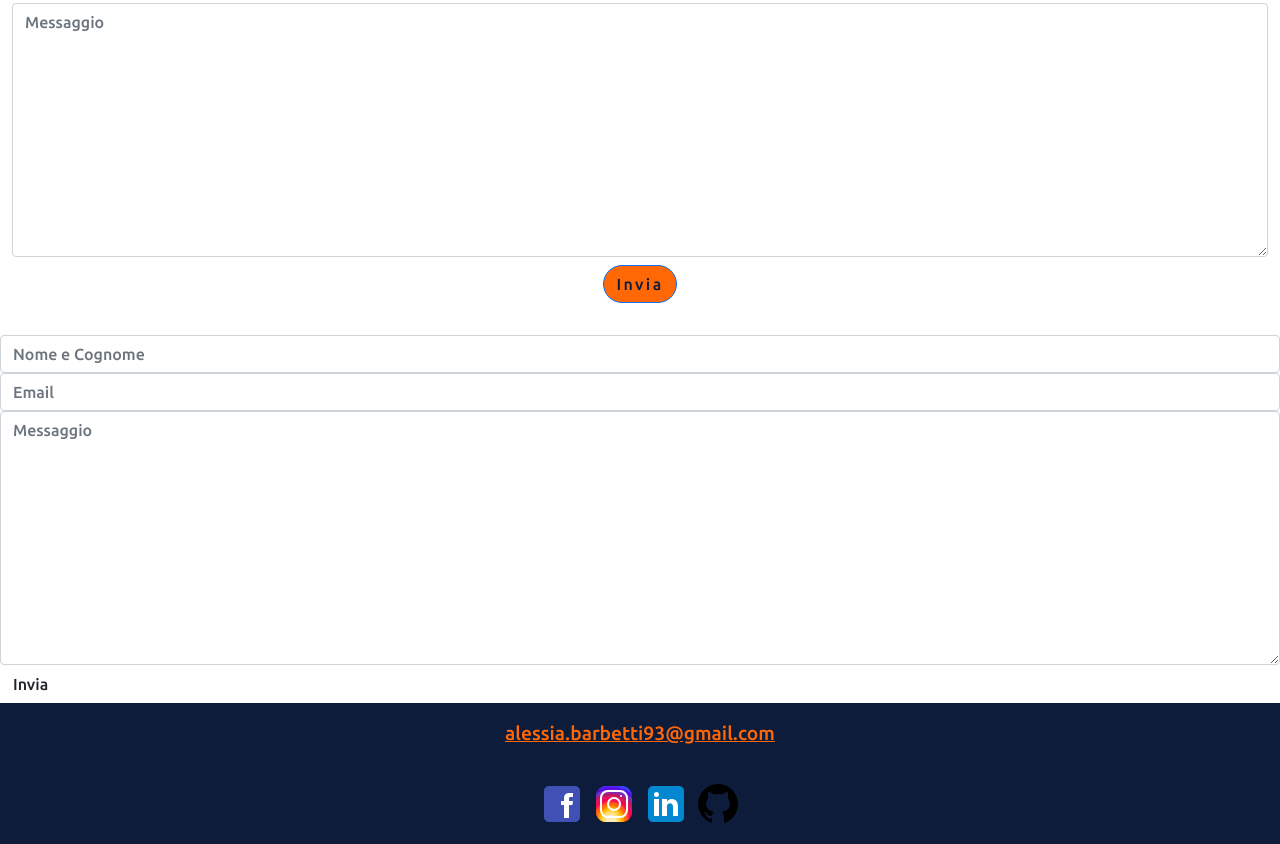
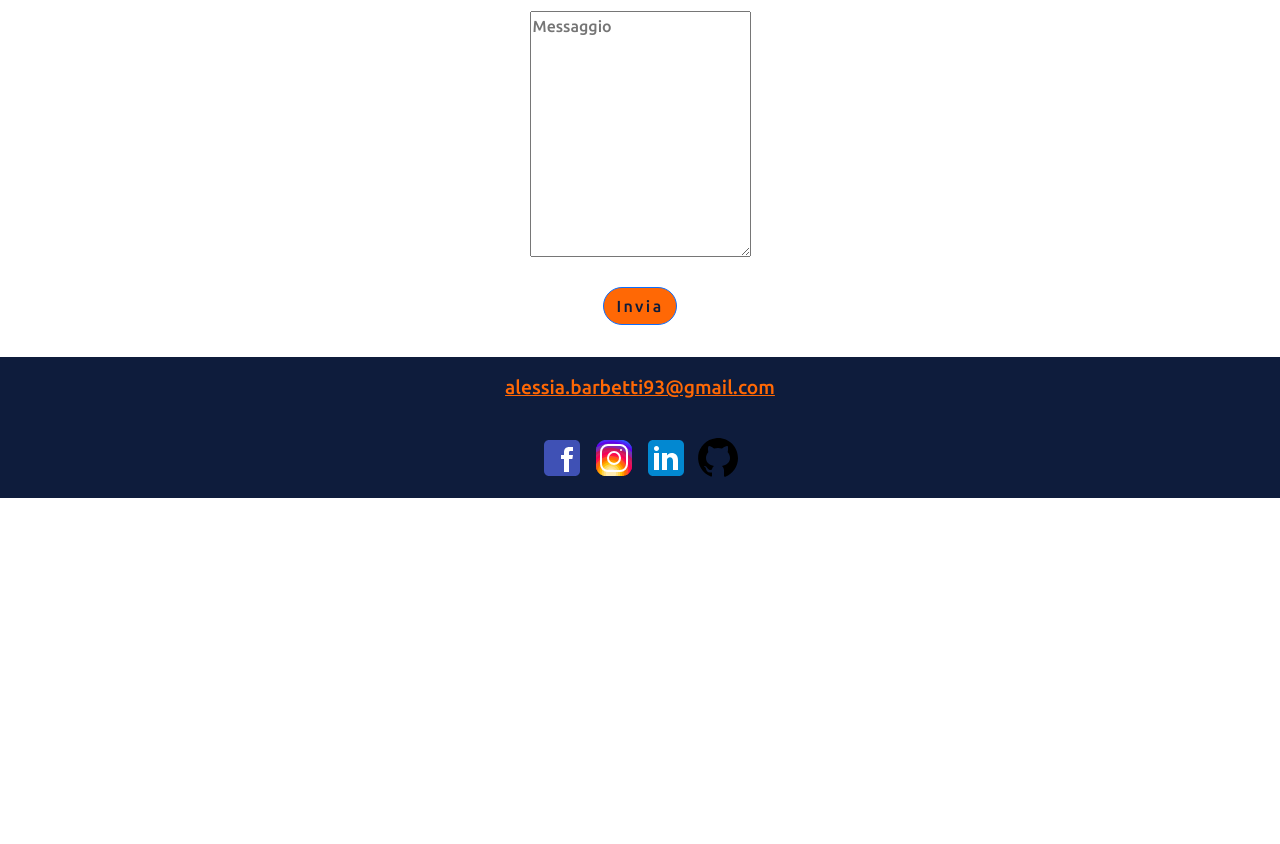
Before and after one commit to alessiabarbetti/My-Portfolio, a plain HTML site: page contattami.html in a window 1280 px wide. Shown: the part 468-1312 px from the top of the page. After the commit the page ends 966 px from the top, so only its background shows below. Drawn offline with nearby package versions, Linux system fonts and the light colour scheme.

Commit message:
Update contattami.html

```diff
--- a/contattami.html
+++ b/contattami.html
@@ -64,7 +64,7 @@
       </div>
 
       <div class="form-group">
-      <textarea placeholder="Messaggio" class="form-control" name="message" rows="10" required></textarea>
+      <textarea placeholder="Messaggio" class="mb-3 mt-2" name="message" rows="10" required></textarea>
     </div>
 
      <button type="submit" class="btn btn-primary btn-block mb-3 mt-2">Invia</button>
@@ -74,22 +74,6 @@
     </div>
     </div>
 
-<form target="_blank" action="https://formsubmit.co/alessia.barbetti93@gmail.com" method="POST">
-    <div class="form-group">
-      <div class="form-row">
-        <div class="col">
-          <input type="text" name="name" class="form-control" placeholder="Nome e Cognome" required>
-        </div>
-        <div class="col">
-          <input type="email" name="email" class="form-control" placeholder="Email" required>
-        </div>
-      </div>
-    </div>
-    <div class="form-group">
-      <textarea placeholder="Messaggio" class="form-control" name="message" rows="10" required></textarea>
-    </div>
-    <button type="submit" class="btn btn-primary-lg btn-block">Invia</button>
-  </form>
 
     <!-- footer -->
     <footer>
```
